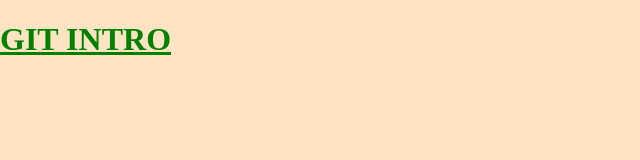
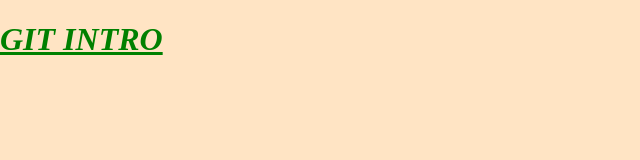
Before and after one commit to zhytenko28/Box_model_linear-gradien, a plain HTML site: page index.html in a window 1280 px wide. Shown: the full height of the page, 0-640 px from the left. Drawn offline with Linux system fonts and the light colour scheme.

Commit message:
vs commit

```diff
--- a/styles/styles.css
+++ b/styles/styles.css
@@ -6,4 +6,5 @@ body {
 h1 {
     text-decoration: underline;
     color: green;
+    font-style: italic;
 }
```
